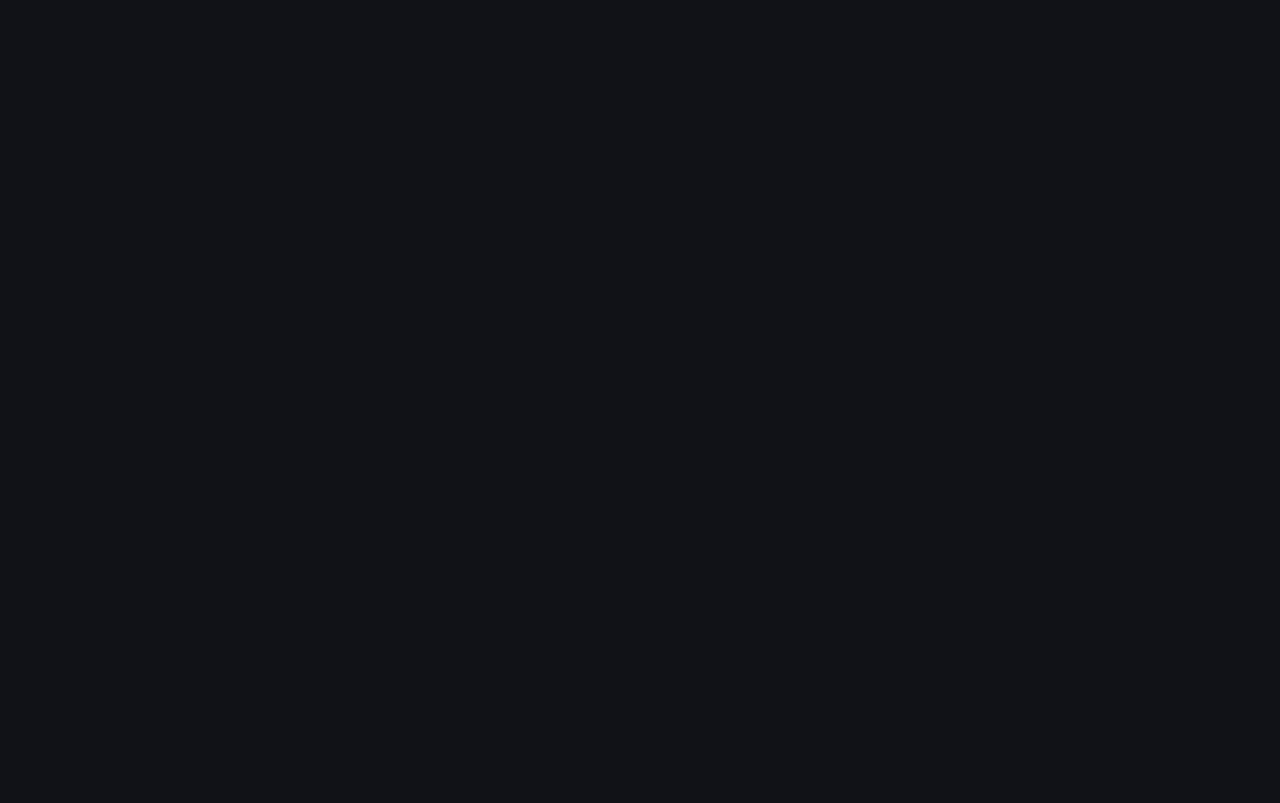
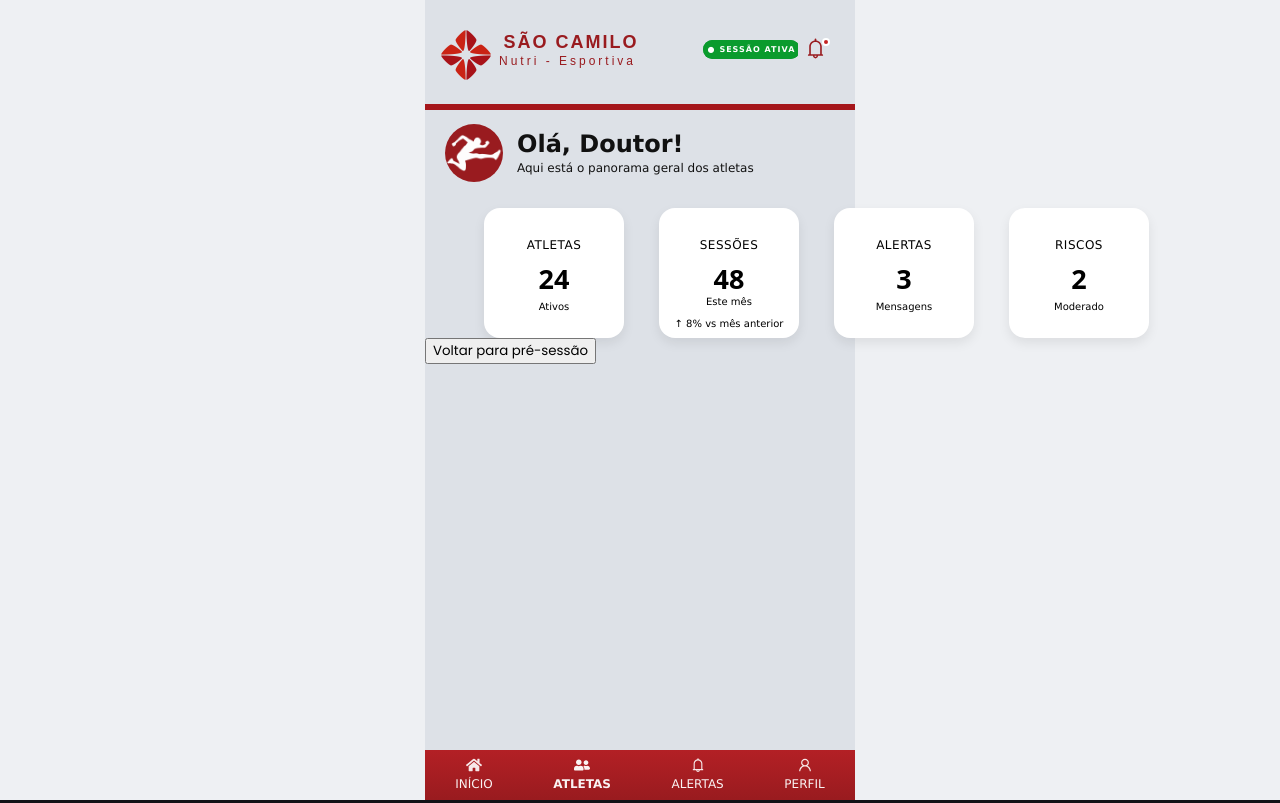
Before and after one commit to PI-Sao-Camilo-2026/PI-Sao-Camilo, a React (Vite) app in the folder frontend/: page /homepage in a window 1280 px wide. Before the commit this address had no page. Built offline with nearby package versions, Linux system fonts and the light colour scheme.

Commit message:
criacao tela medico

```diff
--- a/frontend/src/App.jsx
+++ b/frontend/src/App.jsx
@@ -1,11 +1,13 @@
 import { BrowserRouter, Routes, Route } from "react-router-dom";
 import Login from "./views/Login";
 import Home from "./views/Home";
-import PreSessao from "./views/PreSessao";
-import Sessao from "./views/Sessao";
-import PosSessao from "./views/PosSessao";
-import Relatorios from "./views/Relatorios";
-import Historicos from "./views/Historicos";
+import PreSessao from "./views/atleta/PreSessao";
+import Sessao from "./views/atleta/Sessao";
+import PosSessao from "./views/atleta/PosSessao";
+import Relatorios from "./views/atleta/Relatorios";
+import Historicos from "./views/atleta/Historicos";
+
+import Homepage from "./views/medico/Homepage";
 function App() {
   return (
     <BrowserRouter>
@@ -18,6 +20,8 @@ function App() {
         <Route path="/relatorios" element={<Relatorios />} />
         <Route path="/sessao" element={<Sessao />} />
         <Route path="/historicos" element={<Historicos />} />
+
+        <Route path="/homepage" element={<Homepage />} />
       </Routes>
     </BrowserRouter>
   );
--- /dev/null
+++ b/frontend/src/css/Homepage.css
@@ -0,0 +1,226 @@
+* {
+  box-sizing: border-box;
+}
+
+body {
+  margin: 0;
+  font-family: Arial, Helvetica, sans-serif;
+}
+
+.phone-screen {
+  width: 430px;
+  min-height: 100vh;
+  background: #dde1e7;
+  display: flex;
+  flex-direction: column;
+}
+
+.homepage-page {
+  min-height: 100vh;
+  background: #eef0f3;
+  display: flex;
+  justify-content: center;
+}
+
+.homepage-header img {
+  width: 50px;
+  height: 50px;
+  object-fit: contain;
+  display: block;
+  margin: 0 16px 50px;
+}
+
+.homepage-header {
+  height: 110px;
+  text-align: center;
+  padding-top: 30px;
+  border-bottom: 6px solid #a5161b;
+}
+
+.homepage-header h1 {
+  margin-top: -98px;
+  margin-right: 138px;
+  color: #991b1f;
+  font-size: 18px;
+  font-weight: 800;
+  letter-spacing: 2px;
+}
+
+.homepage-header p {
+  display: flex;
+  align-items: center;
+  margin-bottom: 60px;
+  margin-top: -11px;
+  margin-left: 74px;
+  color: #991b1f;
+  font-size: 12px;
+  letter-spacing: 3px;
+}
+
+.homepage-header .active {
+  color: white;
+  margin-left: 223px;
+  position: relative;
+  top: -90px;
+  font-size: 8px;
+  font-family:
+    "Lucida Sans", "Lucida Sans Regular", "Lucida Grande",
+    "Lucida Sans Unicode", Geneva, Verdana, sans-serif;
+  letter-spacing: 1px;
+  border: 2px solid #0a9b2d;
+  border-radius: 30px;
+  background: #0a9b2d;
+  padding: 3px 3px;
+}
+
+.header-icon {
+  font-size: 23px;
+  border: none;
+  color: #991b1f;
+  background: #dde1e7;
+  display: flex;
+  position: relative;
+  align-items: center;
+  top: -110px;
+  margin-left: 373px;
+  cursor: pointer;
+}
+
+.notificacao-ativa {
+  color: #991b1f;
+}
+
+.notification-dot {
+  position: absolute;
+  top: 2px;
+  right: 3px;
+  width: 8px;
+  height: 8px;
+  border-radius: 50%;
+  background: #c52323;
+  border: 2px solid white;
+}
+
+.homepage-main {
+  flex: 1;
+  padding: 42px 34px 20px;
+}
+
+.medico-area {
+  padding: 14px 20px 6px;
+  display: flex;
+  align-items: center;
+  gap: 14px;
+  position: relative;
+}
+
+.medico-icon {
+  width: 58px;
+  height: 58px;
+  border-radius: 50%;
+  background: #991b1f;
+  display: flex;
+  align-items: center;
+  justify-content: center;
+}
+
+.medico-area h2 {
+  margin: 0;
+  font-size: 24px;
+  line-height: 1;
+  font-weight: 800;
+  color: #111;
+  font-family: Verdana, Geneva, Tahoma, sans-serif;
+}
+
+.medico-area p {
+  margin: 5px 0 0;
+  color: #111;
+  font-size: 12px;
+  font-family: Verdana, Geneva, Tahoma, sans-serif;
+}
+
+.stats-grid {
+  display: grid;
+  grid-template-columns: repeat(4, 1fr);
+  margin-left: 35px;
+  gap: 35px;
+  padding: 0 24px;
+  width: 100%;
+  box-sizing: border-box;
+}
+
+.stat-card {
+  background: white;
+  border-radius: 16px;
+  width: 140px;
+  height: 130px;
+  margin-top: 20px;
+  min-height: 50px;
+  padding: 18px 10px;
+  text-align: center;
+  box-shadow: 0 5px 12px rgba(0, 0, 0, 0.08);
+  overflow: hidden;
+}
+
+.stat-card h3 {
+  margin: 4px 0 2px;
+  font-size: 27px;
+  font-family:
+    system-ui,
+    -apple-system,
+    BlinkMacSystemFont,
+    "Segoe UI",
+    Roboto,
+    Oxygen,
+    Ubuntu,
+    Cantarell,
+    "Open Sans",
+    "Helvetica Neue",
+    sans-serif;
+  line-height: 1.1;
+  font-weight: bold;
+}
+
+.stat-label {
+  font-family: Verdana, Geneva, Tahoma, sans-serif;
+  letter-spacing: 0.5px;
+  font-size: 12px;
+}
+
+.bottom-nav {
+  height: 50px;
+  color: white;
+  font-size: 12px;
+  font-family: Verdana, Geneva, Tahoma, sans-serif;
+  background: linear-gradient(#b32025, #991b1f);
+  display: flex;
+  justify-content: space-around;
+  align-items: center;
+  margin-top: auto;
+}
+
+.nav-icon {
+  display: flex;
+  flex-direction: column;
+  font-size: 16px;
+  align-items: center;
+  justify-content: center;
+  gap: 3px;
+  margin-top: 10px;
+  margin-bottom: -8px;
+  text-align: center;
+}
+
+.nav-icon.vazio {
+  opacity: 0.95;
+}
+
+.nav-item {
+  opacity: 0.95;
+  transition: 0.2s;
+}
+
+.active-nav {
+  font-weight: bold;
+}
--- a/frontend/src/views/Home.jsx
+++ b/frontend/src/views/Home.jsx
@@ -24,6 +24,13 @@ export default function Home() {
   >
     Ver Históricos
   </button>
+
+  <button
+    className="home-btn medico"
+    onClick={() => navigate("/homepage")}
+  >
+    Entrar
+  </button>
 </div>
 
     </div>
--- a/frontend/src/views/Historicos.jsx
+++ b/frontend/src/views/atleta/Historicos.jsx
@@ -1,4 +1,4 @@
-import "../css/Historicos.css";
+import "../../css/Historicos.css";
 import { useNavigate } from "react-router-dom";
 import { GiSoccerBall } from "react-icons/gi";
 import { FaDumbbell, FaHeartbeat, FaClipboardList } from "react-icons/fa";
@@ -13,12 +13,6 @@ export default function Historico() {
   const navigate = useNavigate();
 
   const temNotificacao = true;
-  <button
-    className={`header-icon ${temNotificacao ? "notificacao-ativa" : ""}`}
-  >
-    <AiOutlineBell />
-    {temNotificacao && <span className="notification-dot"></span>}
-  </button>;
 
   const sessoesConcluidas = [];
   const sessoesVisiveis = sessoesConcluidas.filter(
@@ -33,8 +27,11 @@ export default function Historico() {
           <h1>SÃO CAMILO</h1>
           <p>Nutri - Esportiva</p>
           <span className="active">● SESSÃO ATIVA</span>
-          <button className="header-icon">
+          <button
+            className={`header-icon ${temNotificacao ? "notificacao-ativa" : ""}`}
+          >
             <AiOutlineBell />
+            {temNotificacao && <span className="notification-dot"></span>}
           </button>
         </header>
 
@@ -197,13 +194,11 @@ export default function Historico() {
             <p>INÍCIO</p>
           </div>
 
-          <div>
-            <div className="nav-item active-nav">
+          <div className="nav-item active-nav">
               <span className="nav-icon">
                 <FaClipboardList />
               </span>
               <p>HISTÓRICO</p>
-            </div>
           </div>
 
           <div className="nav-item">
--- a/frontend/src/views/PosSessao.jsx
+++ b/frontend/src/views/atleta/PosSessao.jsx
@@ -1,4 +1,4 @@
-import "../css/Pos-Sessao.css";
+import "../../css/Pos-Sessao.css";
 import { useNavigate } from "react-router-dom";
 import { useEffect, useState } from "react";
 
--- a/frontend/src/views/PreSessao.jsx
+++ b/frontend/src/views/atleta/PreSessao.jsx
@@ -1,4 +1,4 @@
-import "../css/Pre-Sessao.css";
+import "../../css/Pre-Sessao.css";
 import { useNavigate } from "react-router-dom";
 import { useState, useEffect } from "react";
 
--- a/frontend/src/views/Relatorios.jsx
+++ b/frontend/src/views/atleta/Relatorios.jsx
@@ -1,4 +1,4 @@
-import "../css/Relatorios.css";
+import "../../css/Relatorios.css";
 import { useNavigate } from "react-router-dom";
 
 export default function Relatorios() {
--- a/frontend/src/views/Sessao.jsx
+++ b/frontend/src/views/atleta/Sessao.jsx
@@ -1,4 +1,4 @@
-import "../css/Sessao.css";
+import "../../css/Sessao.css";
 import { useNavigate } from "react-router-dom";
 import { useEffect, useState } from "react";
 
--- /dev/null
+++ b/frontend/src/views/medico/Homepage.jsx
@@ -0,0 +1,103 @@
+import "../../css/Homepage.css";
+import { useNavigate } from "react-router-dom";
+import { AiOutlineUser, AiOutlineBell } from "react-icons/ai";
+import { FaHome, FaUserFriends } from "react-icons/fa";
+
+export default function Homepage() {
+    const navigate = useNavigate();
+
+    const temNotificacao = true;
+
+    return (
+        <div className="homepage-page">
+            <div className="phone-screen">
+                <header className="homepage-header">
+                    <img src="/R.png" alt="Logo São Camilo" />
+                    <h1>SÃO CAMILO</h1>
+                    <p>Nutri - Esportiva</p>
+                    <span className="active">● SESSÃO ATIVA</span>
+                    <button
+                        className={`header-icon ${temNotificacao ? "notificacao-ativa" : ""}`}
+                    >
+                        <AiOutlineBell />
+                        {temNotificacao && <span className="notification-dot"></span>}
+                    </button>
+                </header>
+                <main>
+                    <section className="medico-area">
+                        <img className="medico-icon" src="/ChatGPT Image 30 de abr. de 2026, 09_33_34.png" alt="silhueta atleta"></img>
+
+                        <div>
+                            <h2>Olá, Doutor!</h2>
+                            <p>Aqui está o panorama geral dos atletas</p>
+                        </div>
+                    </section>
+                    <section>
+                        <div className="stats-grid">
+                            <div className="stat-card">
+                                <p className="stat-label">ATLETAS</p>
+                                <h3>24</h3>
+                                <span className="stat-growth">Ativos</span>
+                            </div>
+
+                            <div className="stat-card">
+                                <p className="stat-label">SESSÕES</p>
+                                <h3>48</h3>
+                                <p className="stat-period">Este mês</p>
+                                <span className="stat-growth">↑ 8% vs mês anterior</span>
+                            </div>
+
+                            <div className="stat-card">
+                                <p className="stat-label">ALERTAS</p>
+                                <h3>
+                                    3
+                                </h3>
+                                <span className="stat-growth">Mensagens</span>
+                            </div>
+
+                            <div className="stat-card">
+                                <p className="stat-label">RISCOS</p>
+                                <h3>
+                                    2
+                                </h3>
+                                <span className="stat-growth">Moderado</span>
+                            </div>
+                        </div>
+                    </section>
+                    <button className="btn-voltar" onClick={() => navigate("/")}>
+                        Voltar para pré-sessão
+                    </button>
+                </main>
+                <nav className="bottom-nav">
+                    <div className="nav-item">
+                        <span className="nav-icon vazio">
+                            <FaHome />
+                        </span>
+                        <p>INÍCIO</p>
+                    </div>
+
+                    <div className="nav-item active-nav">
+                        <span className="nav-icon">
+                            <FaUserFriends />
+                        </span>
+                        <p>ATLETAS</p>
+                    </div>
+
+                    <div className="nav-item">
+                        <span className="nav-icon vazio">
+                            <AiOutlineBell />
+                        </span>
+                        <p>ALERTAS</p>
+                    </div>
+
+                    <div className="nav-item">
+                        <span className="nav-icon vazio">
+                            <AiOutlineUser />
+                        </span>
+                        <p>PERFIL</p>
+                    </div>
+                </nav>
+            </div>
+        </div>
+    );
+}
```
Also changed, not shown: 1 other file (tests, documents, lock files or other folders).
